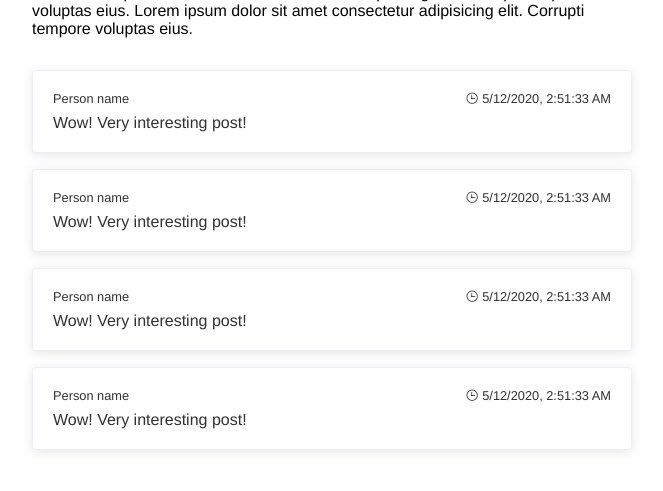
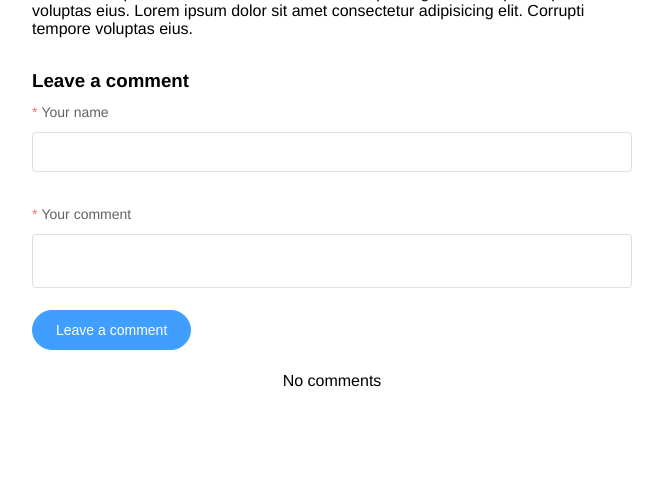
Before and after one commit to lightxlamp/WebForMyself_NuxtJS_Course, a Nuxt app: page /post/1 in a window 1280 px wide. Shown: the part 789-1280 px from the top of the page, without its empty margins (308-971 px from the left). After the commit the page ends 1259 px from the top, so only its background shows below. Built offline with nearby package versions, Linux system fonts and the light colour scheme.

Commit message:
feat: Add "Leave a comment" component with a name "CommentForm"

```diff
--- /dev/null
+++ b/components/main/CommentForm.vue
@@ -0,0 +1,71 @@
+<template>
+    <el-form
+        ref="commentForm"
+        :model="controls"
+        :rules="rules"
+        @submit.native.prevent="onSubmit"
+    >
+
+        <h1>Leave a comment</h1>
+
+        <el-form-item label="Your name" prop="name">
+            <el-input v-model.trim="controls.name" />
+        </el-form-item>
+
+        <el-form-item label="Your comment" prop="text">
+            <el-input
+                type="textarea"
+                resize="none"
+                :rows="2"
+                v-model.trim="controls.text"
+            />
+        </el-form-item>
+
+        <el-form-item>
+            <!-- native-type - чтобы вызвать событие submit у формы -->
+            <el-button
+                type="primary"
+                round
+                native-type="submit"
+            >
+                Leave a comment
+            </el-button>
+        </el-form-item>
+    </el-form>
+</template>
+
+<script>
+export default {
+    data () {
+        return {
+            controls: {
+                name: '',
+                text: ''
+            },
+
+            rules: {
+                name: [
+                    { required: true, message: 'Please input your name', trigger: 'blur' },
+                    { min: 1, max: 40, message: 'Length should be 1 to 40', trigger: 'blur' }
+                ],
+                text: [
+                    { required: true, message: 'Please enter a commentary', trigger: 'change' }
+                ]
+            }
+        }
+    },
+    methods: {
+        onSubmit() {
+            this.$refs.commentForm.validate(valid => {
+                if (valid) {
+                    console.log('Form is valid');
+                }
+            });
+        }
+    }
+}
+</script>
+
+<style lang="scss" scoped>
+
+</style>
--- a/pages/post/_id.vue
+++ b/pages/post/_id.vue
@@ -49,7 +49,10 @@
         </main>
 
         <footer>
-            <div class="post__comments" v-if="true">
+
+            <app-comment-form />
+
+            <div class="post__comments" v-if="false">
                 <app-comment
                     v-for="comment in 4"
                     :key="comment"
@@ -64,6 +67,7 @@
 
 <script>
 import AppComment from '@/components/main/Comment'
+import AppCommentForm from '@/components/main/CommentForm'
 
 export default {
     // Nuxt расширяет возможности VueJS и добавляет параметр validate
@@ -74,7 +78,8 @@ export default {
         return Boolean(params.id)
     },
     components: {
-        AppComment
+        AppComment,
+        AppCommentForm
     }
 }
 </script>
```
